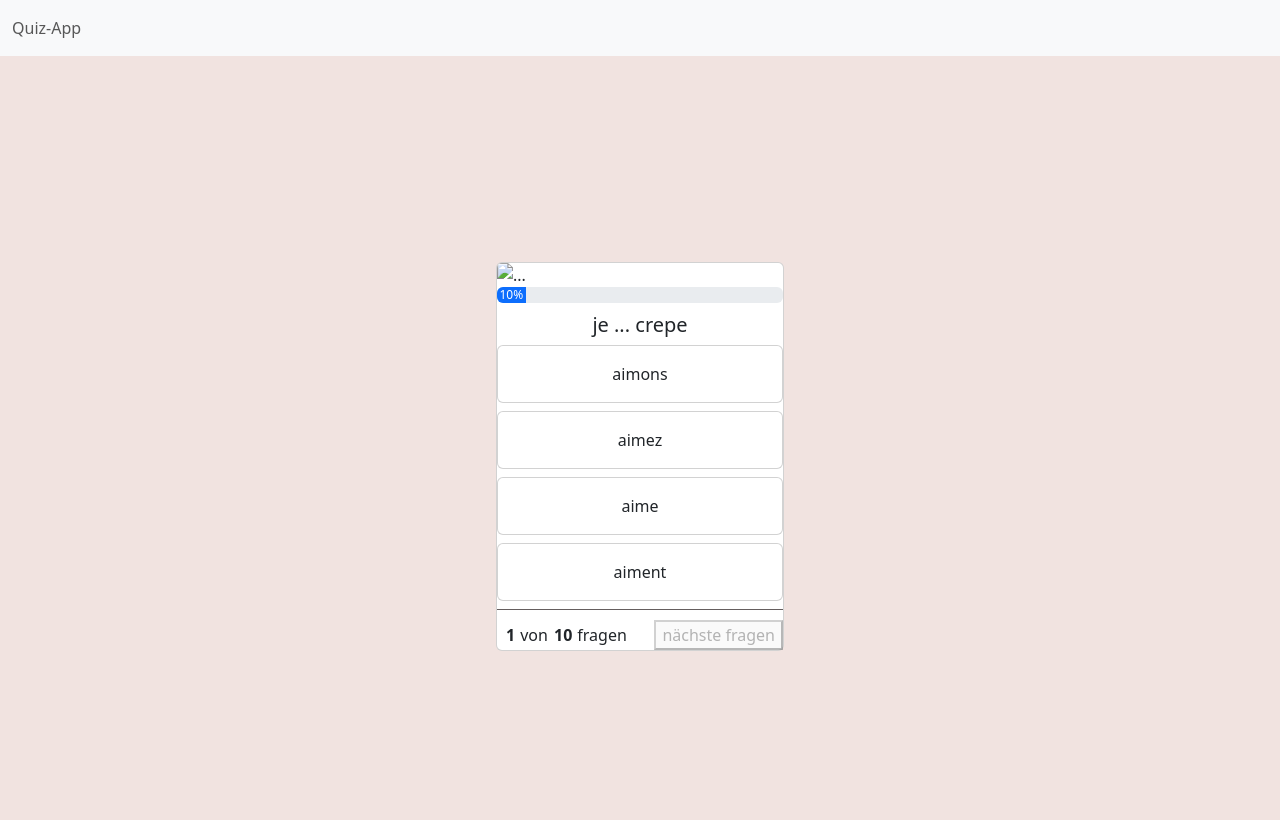
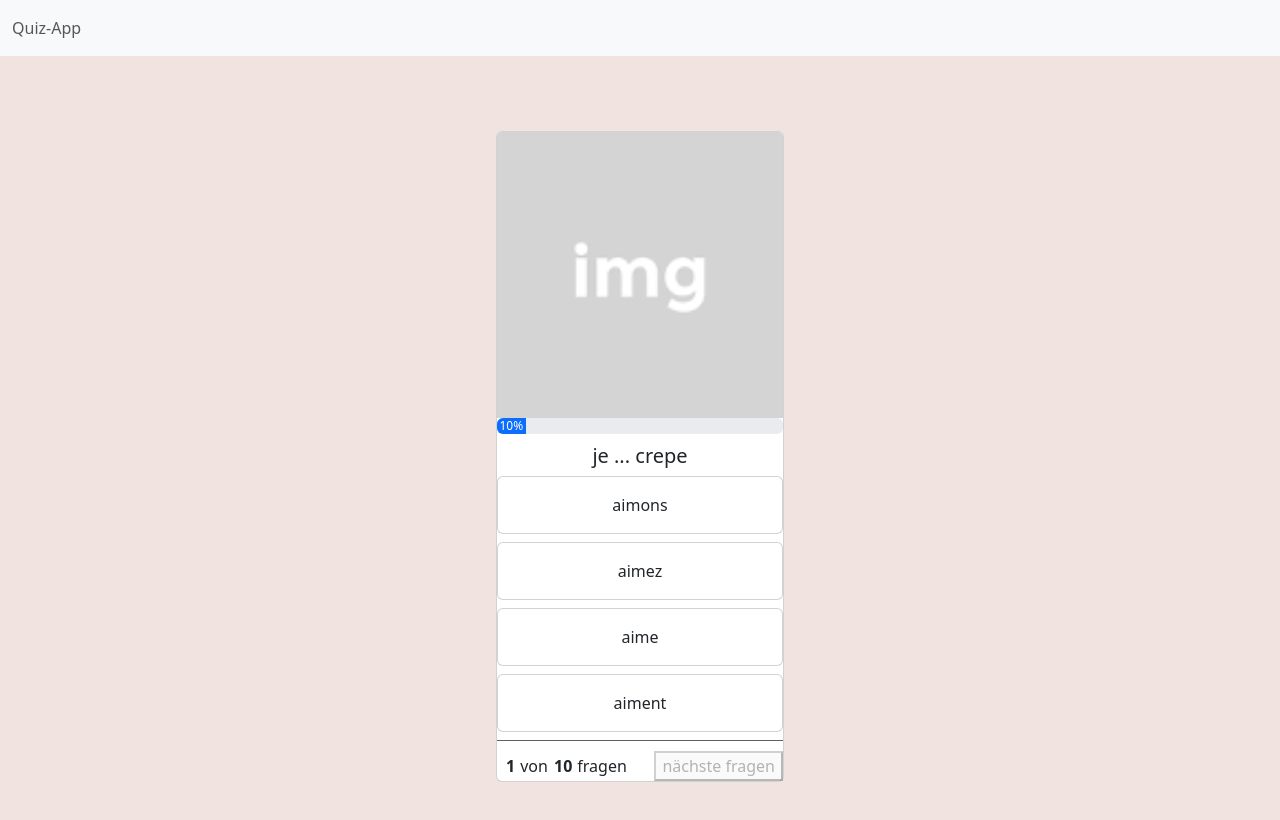
Before and after one commit to rahimzio/quiz-app-template, a plain HTML site: page index.html in a window 1280 px wide. Drawn offline with nearby package versions, Linux system fonts and the light colour scheme.

Commit message:
change img

```diff
--- a/index.html
+++ b/index.html
@@ -24,7 +24,7 @@
 
       <div class="container">
       <div class="card" style="width: 18rem;">
-        <img src="/img/background-1.webp" class="card-img-top" alt="...">
+        <img src="/img/images.png" class="card-img-top" alt="...">
         <div class="progress">
           <div class="progress-bar" role="progressbar" style="width: 25%;" aria-valuenow="25" aria-valuemin="0" aria-valuemax="100" id="progress-bar">1%</div>
         </div>
```
Also changed, not shown: img/images.png (added).
